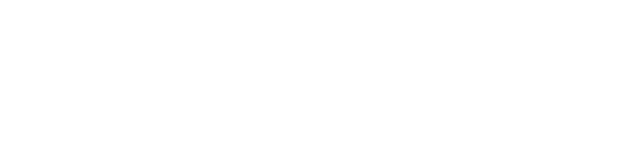
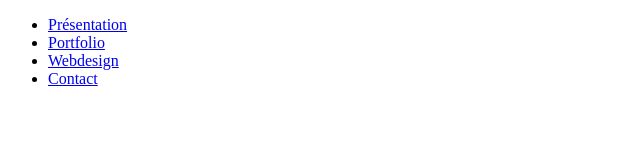
Before and after one commit to the-moominz/Work, a plain HTML site: page Website#01/index.html in a window 1280 px wide. Shown: the whole page, without its empty margins (0-640 px from the left). Drawn offline with Linux system fonts and the light colour scheme.

Commit message:
Dossier images

```diff
--- a/Website#01/index.html
+++ b/Website#01/index.html
@@ -8,7 +8,17 @@
   <body>
 
     <!-- Navigation du site -->
-    <header>
+    <header id="home">
+      <nav>
+        <ul class="navigation">
+          <li><a href="#presentation">Présentation</a></li>
+          <li><a href="#portfolio">Portfolio</a></li>
+          <li><a href="#webdesign">Webdesign</a></li>
+          <li><a href="#contact">Contact</a></li>
+        </ul>
+      </nav>
+      <section id="ban">
+      </section>
     </header>
 
     <!-- Définir le nombre de sections -->
```
